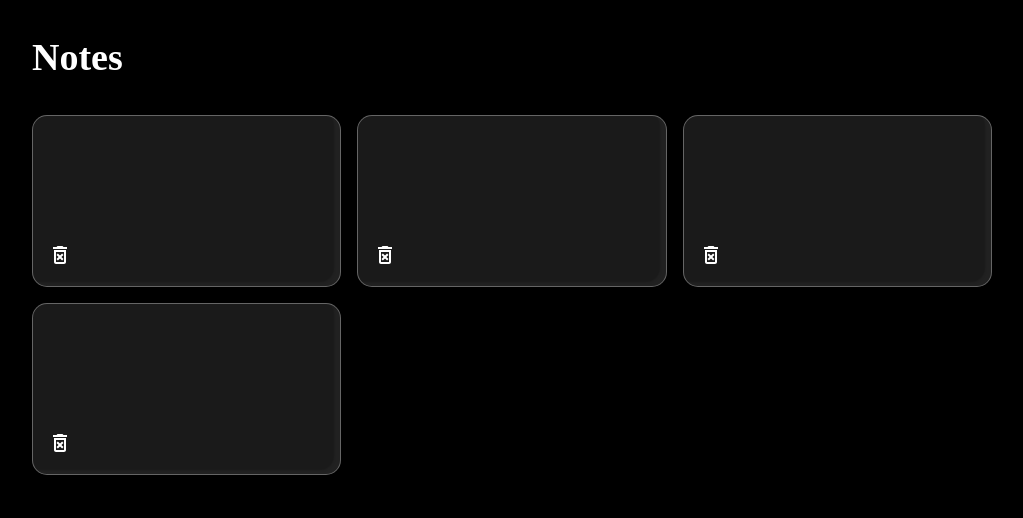
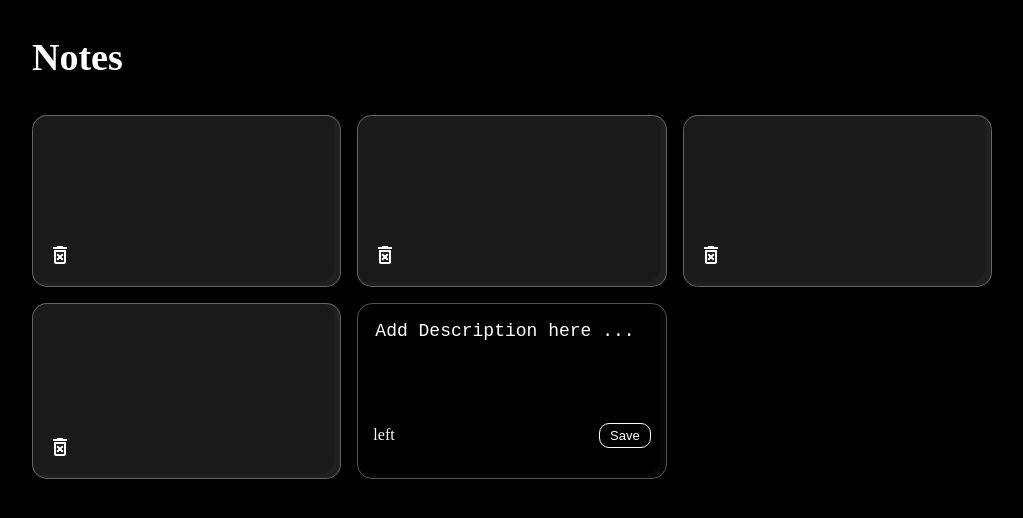
Before and after one commit to ManrajSaini/react-notesApp-02, a React (Create React App) app: page / in a window 1280 px wide. Shown: the top 518 px of the page, without its empty margins (128-1151 px from the left). Built offline with nearby package versions, Linux system fonts and the light colour scheme; a web font is replaced by a local one.

Commit message:
functions passed as props

```diff
--- a/package.json
+++ b/package.json
@@ -13,6 +13,7 @@
     "react": "^18.2.0",
     "react-dom": "^18.2.0",
     "react-scripts": "5.0.1",
+    "uuidv4": "^6.2.13",
     "web-vitals": "^2.1.4"
   },
   "scripts": {
--- /dev/null
+++ b/src/Components/NoteComponents/CreateNote.js
@@ -0,0 +1,16 @@
+import React from 'react'
+
+const CreateNote = ({textHandler, saveHandler, inputText}) => {
+  return (
+    <div className='note' style={{background: "rgba(255, 255, 255, 0)"}}>
+        <textarea value={inputText} onChange={textHandler} rows={5} cols={10} placeholder='Add Description here ...' maxLength={100}></textarea>
+
+        <div className='note__footer'>
+            <span className='label'> left</span>
+            <button onClick={saveHandler} className='note__save'>Save</button>
+        </div>
+    </div>
+  )
+}
+
+export default CreateNote
--- a/src/Components/NoteComponents/Notes.js
+++ b/src/Components/NoteComponents/Notes.js
@@ -1,16 +1,53 @@
 import React from 'react'
 import Note from './Note'
+import CreateNote from './CreateNote';
+
 import "../css/Note.css"
+
+import {v4 as uuid} from "uuid";
 
 import { useState, useEffect } from "react";
 
 const Notes = () => {
+
+    const [notes, setNotes] = useState([]);
+    const [inputText, setInputText] = useState("");
+
+    const textHandler = (e) => {
+        setInputText(e.target.value);
+    }
+
+    const saveHandler = () => {
+        setNotes((oldNotes) => [
+            ...oldNotes,
+            {
+                id: uuid(),
+                text: inputText
+            }
+        ]);
+
+        setInputText("");
+    }
+
+    const deleteHandler = (noteId) => {
+        const filteredNotes = notes.filter(
+            (note) => note.id !== noteId
+        );
+
+        setNotes(filteredNotes);
+    }
+
     return (
         <div className='notes'>
             <Note />
             <Note />
             <Note />
             <Note />
+            <CreateNote
+                textHandler={textHandler}
+                saveHandler={saveHandler}
+                inputText={inputText}
+            />
         </div>
     )
 }
```
Also changed, not shown: 1 other file (tests, documents, lock files or other folders). Lines whose indentation alone changed are shown as unchanged.
